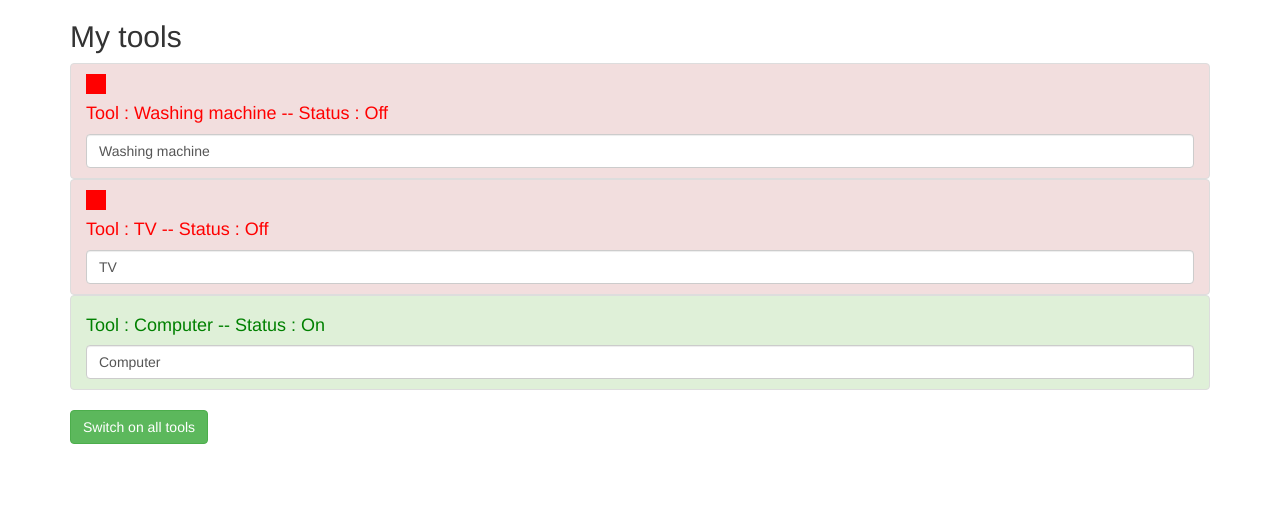
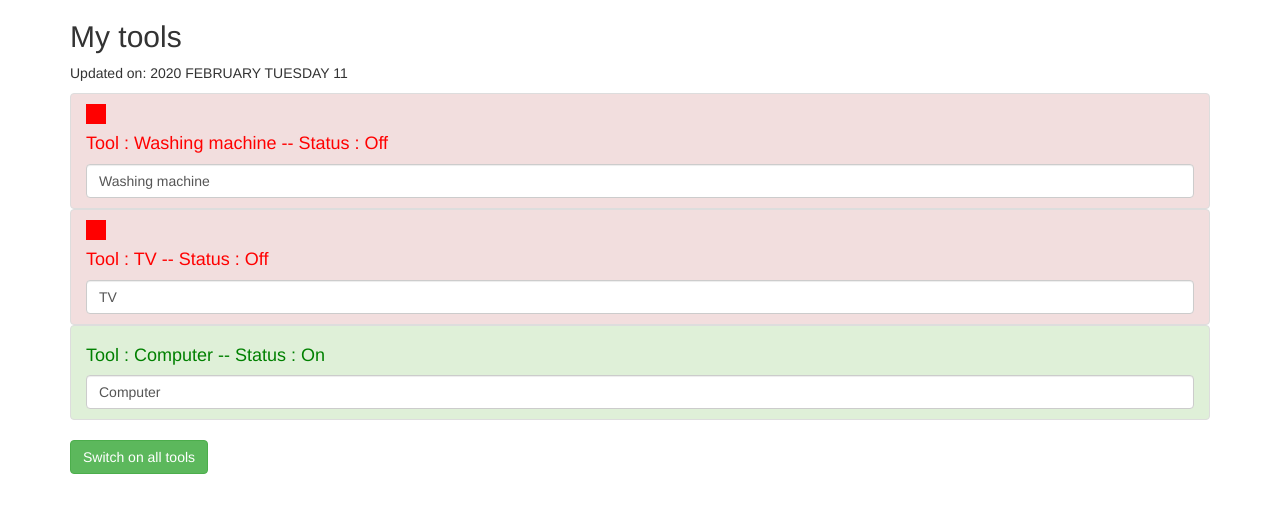
Before and after one commit to ln56b/Angular-ToolApp-OC, an Angular app: page / in a window 1280 px wide. Shown: the top 512 px of the page. Built offline with nearby package versions, Linux system fonts and the light colour scheme.

Commit message:
first date and async pipes

```diff
--- a/src/app/app.component.html
+++ b/src/app/app.component.html
@@ -2,6 +2,8 @@
   <div class="row">
     <div class="col-xs-12">
       <h2>My tools</h2>
+
+      <p>Updated on: {{ lastUpdate | async | date: 'y MMMM EEEE d' | uppercase }} </p>
       <ul class="list-group">
         <app-tool
         *ngFor="let tool of tools"
--- a/src/app/app.component.ts
+++ b/src/app/app.component.ts
@@ -7,6 +7,17 @@ import { Component } from '@angular/core';
 })
 export class AppComponent {
   isAuth = false;
+
+  lastUpdate = new Promise(
+    (resolve, reject) => {
+      const date = new Date();
+      setTimeout(
+        () => {
+          resolve(date);
+        }, 2000
+      );
+    }
+  )
 
   tools = [
     {
```
